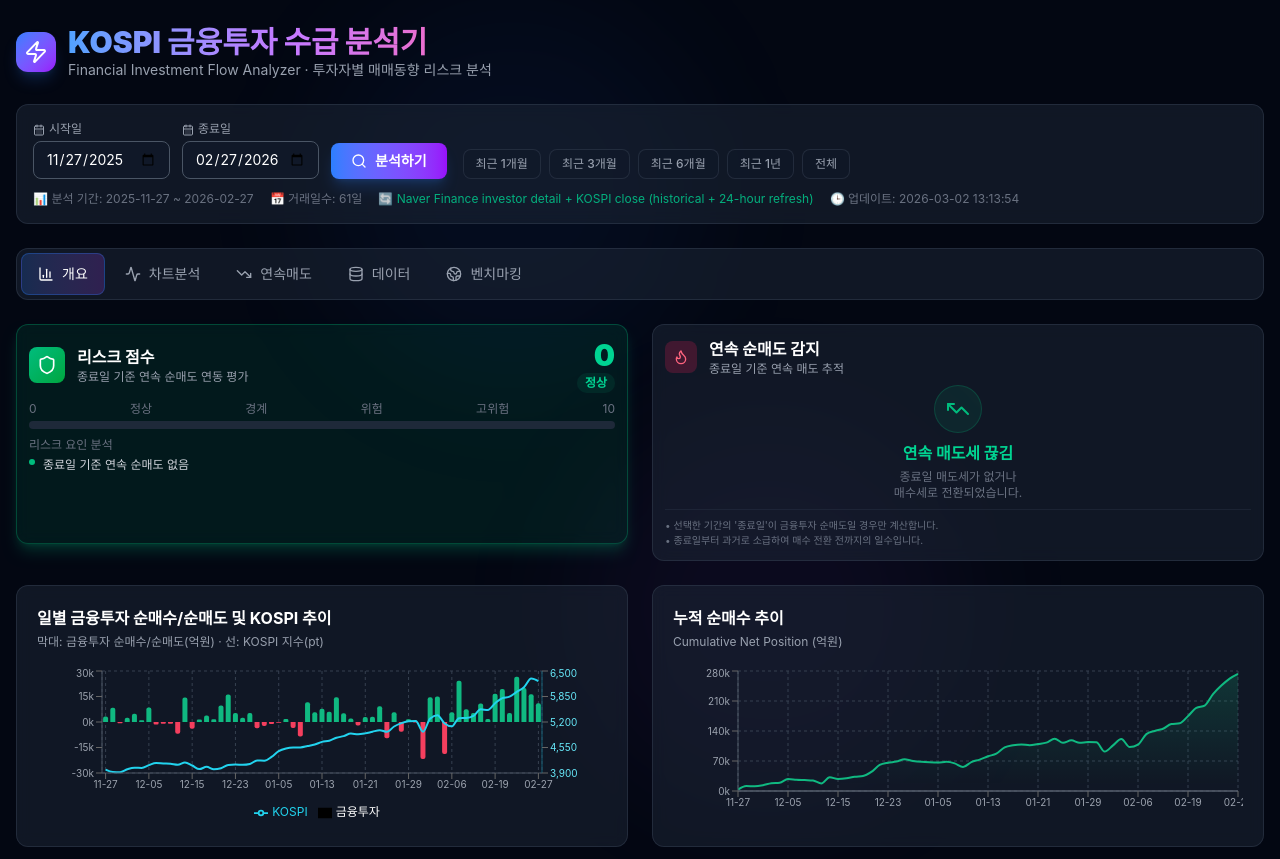
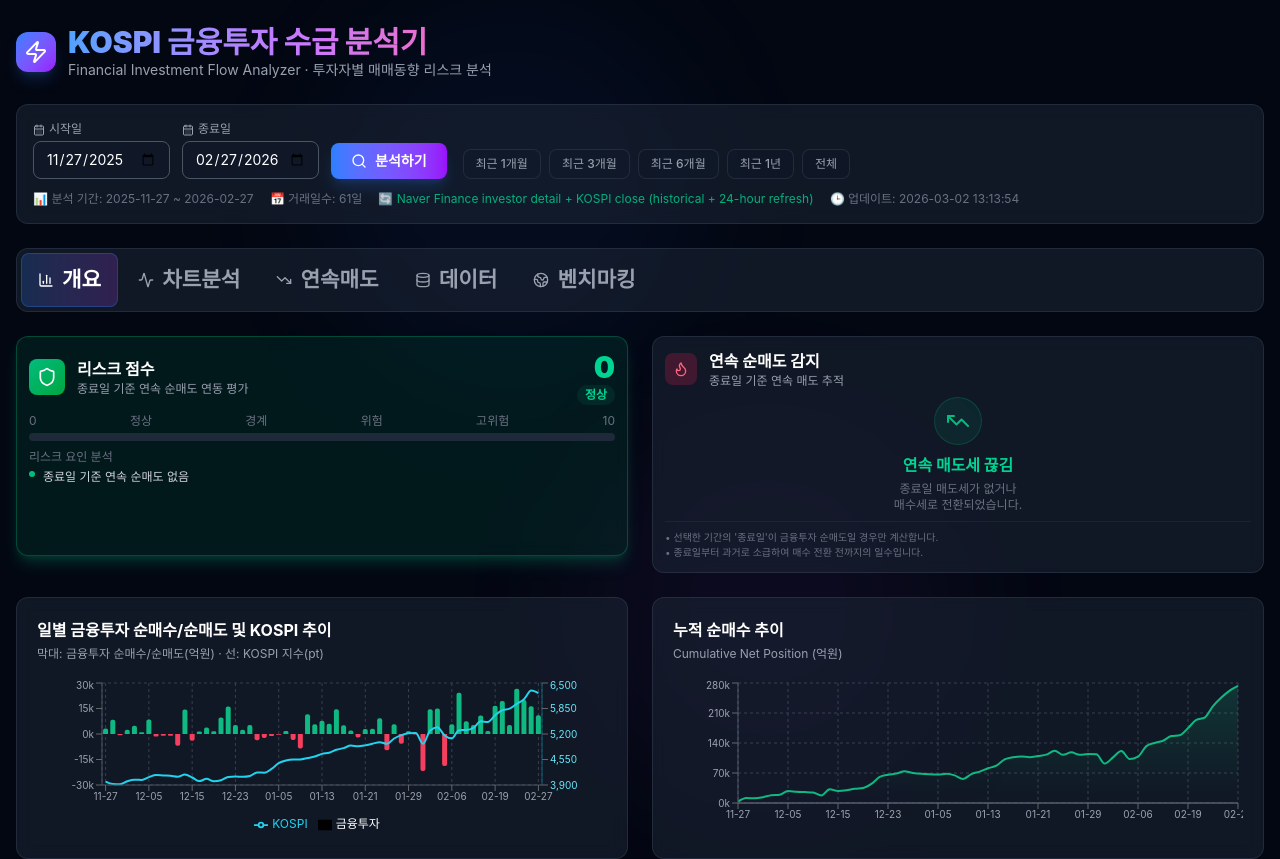
Before and after one commit to mooja4870-cyber/Risk_KOSPI, a React (Vite) app: page / in a window 1280 px wide. Shown: the top 859 px of the page. Built offline with nearby package versions, Linux system fonts and the light colour scheme.

Commit message:
style: enlarge and bold tab labels by 133 percent

```diff
--- a/src/App.tsx
+++ b/src/App.tsx
@@ -350,11 +350,12 @@ export default function App() {
                 <button
                   key={tab.id}
                   onClick={() => setActiveTab(tab.id)}
-                  className={`flex items-center gap-2 px-4 py-2.5 rounded-lg text-sm font-medium transition-all whitespace-nowrap ${
+                  className={`flex items-center gap-2 px-4 py-2.5 rounded-lg transition-all whitespace-nowrap ${
                     activeTab === tab.id
                       ? 'bg-gradient-to-r from-blue-500/20 to-purple-500/20 text-white border border-blue-500/30'
                       : 'text-gray-400 hover:text-gray-300 hover:bg-gray-700/30'
                   }`}
+                  style={{ fontSize: '133%', fontWeight: 700 }}
                 >
                   <tab.icon className="w-4 h-4" />
                   {tab.label}
```
Also changed, not shown: streamlit_static/index.html (+1 -1 lines).
